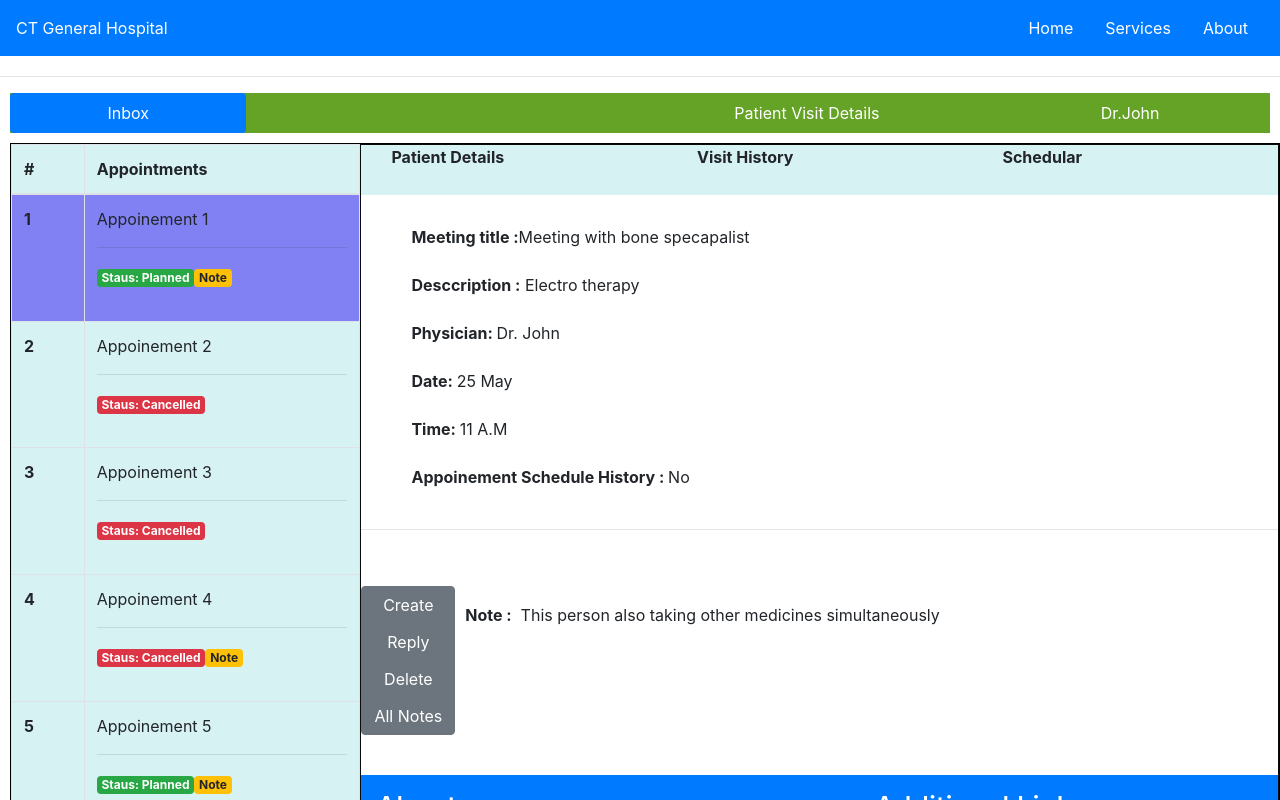
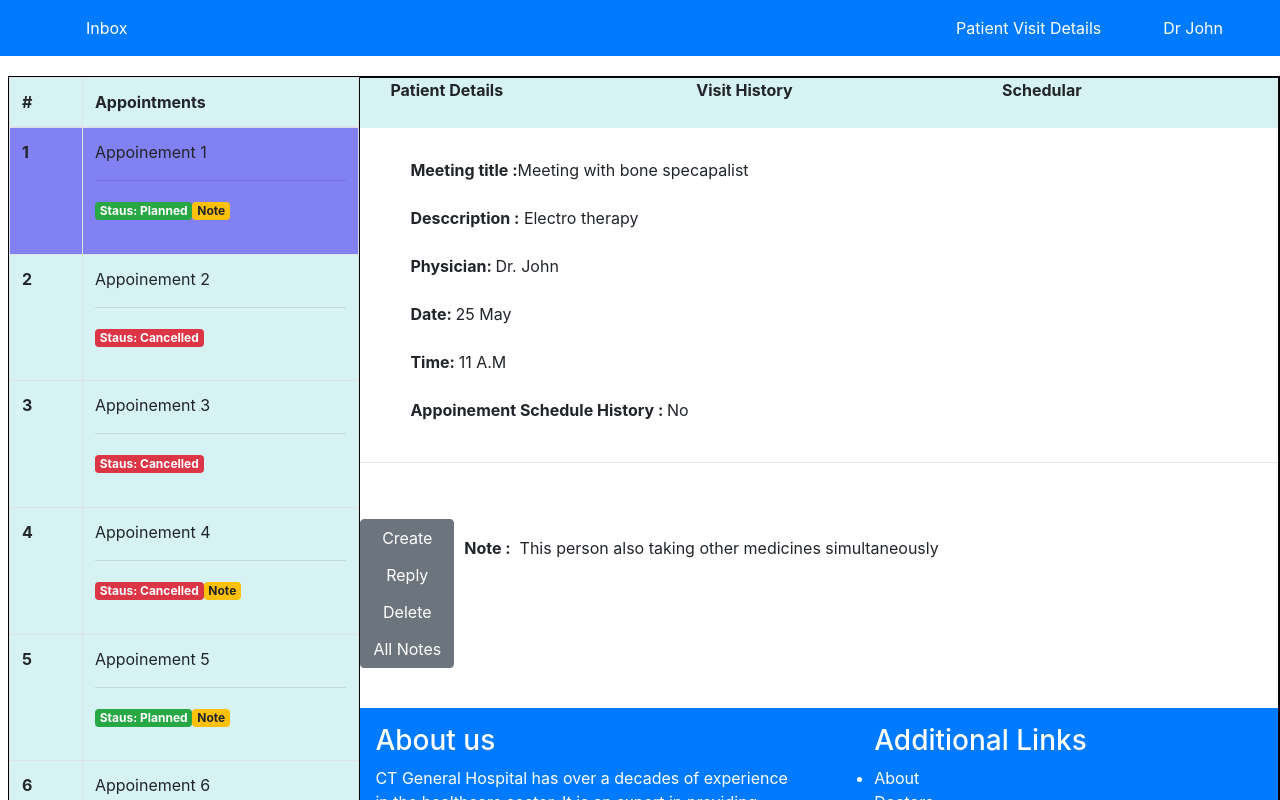
Before and after one commit to PushpakB-CTzen/hospital-management-UI, an Angular app in the folder hospital-management-FE/: page / in a window 1280 px wide. Shown: the top 800 px of the page. Built offline with nearby package versions, Linux system fonts and the light colour scheme.

Commit message:
dashboard header and dashboard footer integratio

```diff
--- a/hospital-management-FE/src/app/dashboard-header/dashboard-header.component.html
+++ b/hospital-management-FE/src/app/dashboard-header/dashboard-header.component.html
@@ -1,8 +1,8 @@
-<header >
+<header>
   <nav class="navbar navbar-expand-md bg-primary navbar-dark fixed-right">
     <a href="/" class="d-flex align-items-center mb-3 mb-md-0 me-md-auto text-dark text-decoration-none">
       <!--<img src="/assets/citius-logo.png" alt="logo" class="img-fluid" width="200" height="30">-->
-        <span class="fs-4" style="color: white;">CT General Hospital</span>
+      <span class="fs-4" style="color: white;margin-left: 70px;">Inbox</span>
     </a>
 
     <button class="navbar-toggler bg-primary" type="button" data-toggle="collapse" data-target="#collapsibleNavbar">
@@ -11,9 +11,11 @@
     <div class="collapse navbar-collapse" id="collapsibleNavbar">
       <ul class="nav nav-pills ">
         <!--<li class="nav-item"><a href="#" class="nav-link active" aria-current="page">Home</a></li> -->
-          <li class="nav-item"><a href="#" class="nav-link " aria-current="page"><span style="color: white;">Home</span></a></li>
-          <li class="nav-item"><a href="#" class="nav-link"><span style="color: white;">Services</span></a></li>
-          <li class="nav-item"><a href="#" class="nav-link"><span style="color: white;">About</span></a></li>
+        <!--<li class="nav-item"><a href="#" class="nav-link " aria-current="page"><span style="color: white;">Home</span></a></li>-->
+        <li class="nav-item"><a href="#" class="nav-link"><span style="color: white;margin-right: 30px;">Patient Visit
+              Details</span></a></li>
+        <li class="nav-item"><a href="#" class="nav-link"><span style="color: white;margin-right: 25px;">Dr
+              John</span></a></li>
       </ul>
     </div>
   </nav>
--- a/hospital-management-FE/src/app/dashboard/dashboard.component.html
+++ b/hospital-management-FE/src/app/dashboard/dashboard.component.html
@@ -15,6 +15,7 @@
 <link rel="stylesheet" href="https://fonts.googleapis.com/css?family=Tangerine">
 <app-dashboard-header></app-dashboard-header>
 
+<!--
 <hr style="margin-top: 0px;">
 <ul class="nav nav-pills nav-fill" style="margin-left: 10px;background-color: rgb(101, 163, 38);margin-right: 10px;">
     <li class="nav-item">
@@ -32,8 +33,8 @@
         <a class="nav-link disabled" href="#" style="color: white; background-color: rgb(101, 163, 38);">Dr.John</a>
     </li>
 </ul>
-
-<div style="margin-top: 10px;margin-left: 10px;" id="wrapper">
+-->
+<div style="margin-top: 10px;margin-left: 8px;" id="wrapper">
     <table class="table table-bordered" style="background-color: rgb(215, 242, 243);">
         <thead>
             <tr>
```
Lines whose indentation alone changed are shown as unchanged.
